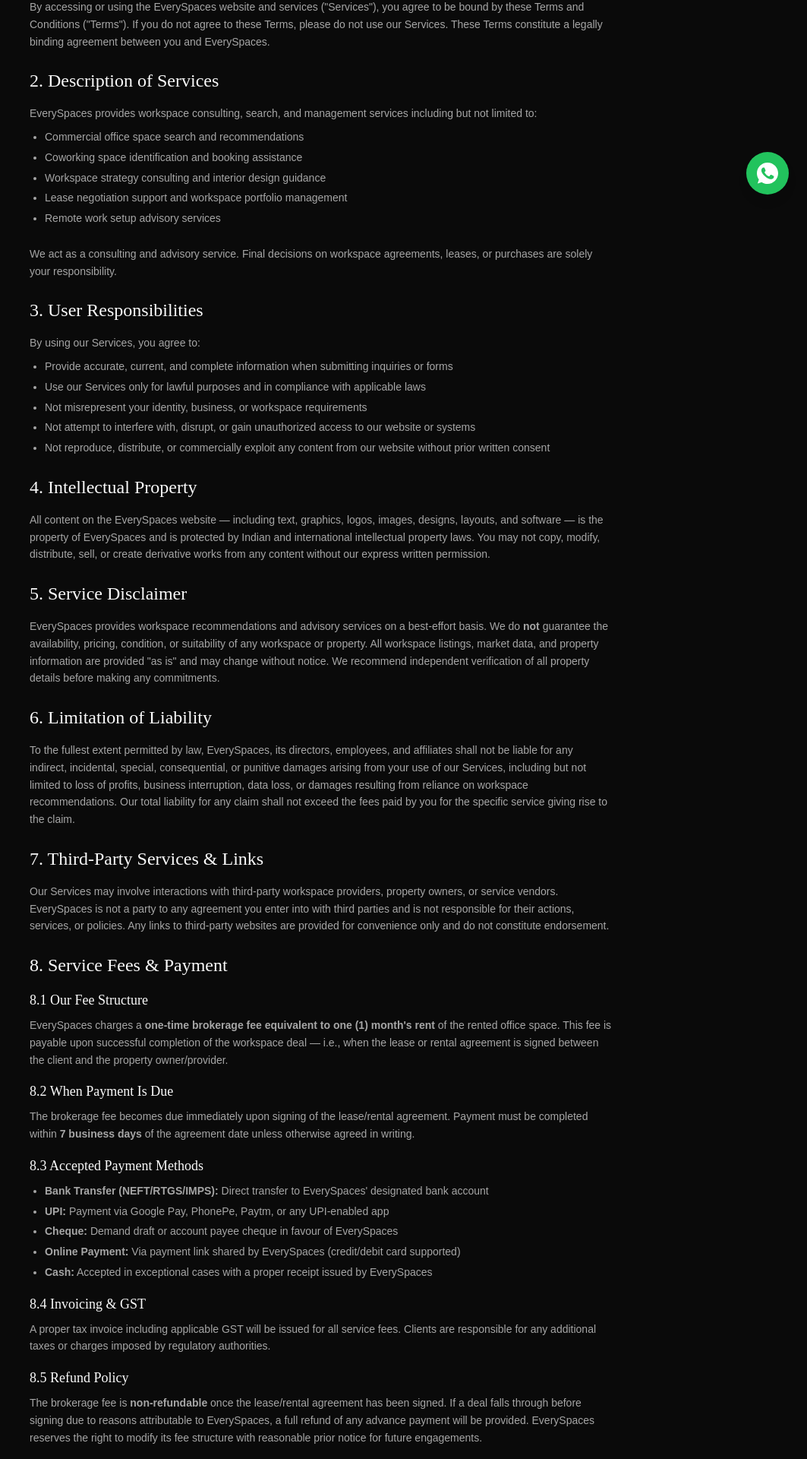
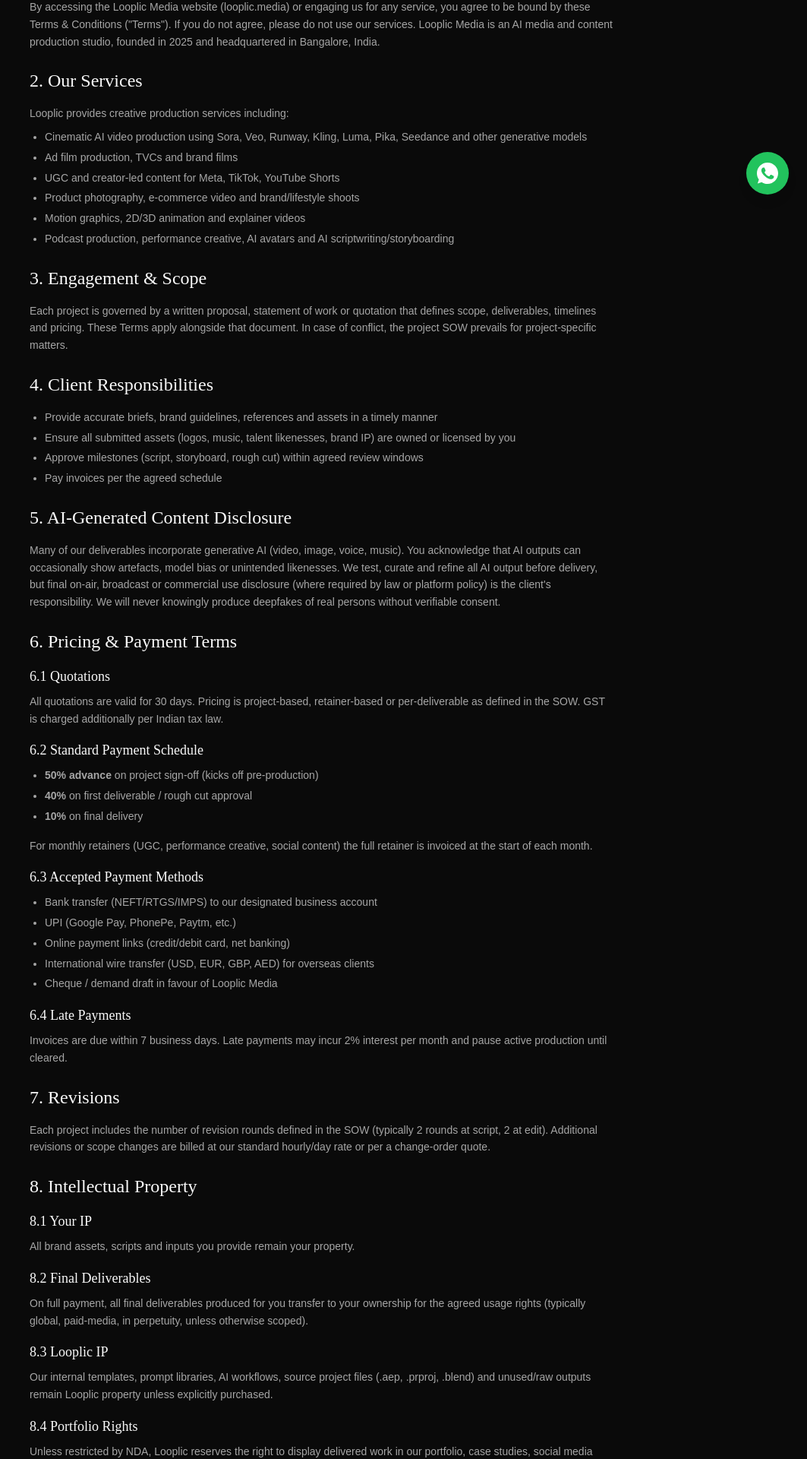
Before and after one commit to revenuxe/looplic-media-js, a React (Vite) app: page /terms-and-conditions in a window 1280 px wide. Shown: the part 520-2440 px from the top of the page at 76% size, without its empty margins (217-1280 px from the left). Built offline with nearby package versions, Linux system fonts and the light colour scheme.

Commit message:
Changes
Co-authored-by: revenuxe <255688540+revenuxe@users.noreply.github.com>

```diff
--- a/src/pages/TermsConditions.tsx
+++ b/src/pages/TermsConditions.tsx
@@ -3,22 +3,22 @@ import FooterSection from "@/components/FooterSection";
 import AnimatedSection from "@/components/AnimatedSection";
 import SEOHead from "@/components/SEOHead";
 
-const lastUpdated = "March 1, 2025";
+const lastUpdated = "January 15, 2025";
 
 const TermsConditions = () => {
   return (
     <div className="min-h-screen bg-background">
       <SEOHead
-        title="Terms & Conditions – EverySpaces | Service Agreement & Policies"
-        description="Review EverySpaces' terms and conditions covering service fees, payment methods, liability, and workspace consulting policies. Transparent terms for all clients."
+        title="Terms & Conditions | Looplic AI Media — Service Agreement"
+        description="Terms & conditions for engaging Looplic Media for AI video production, ad films, UGC, product shoots and content services. Scope, payment, IP, deliverables and revisions."
         canonical="/terms-and-conditions"
-        keywords="EverySpaces terms and conditions, service agreement, office brokerage fees, workspace consulting terms, payment policy"
+        keywords="Looplic terms and conditions, AI video production agreement, ad film service agreement, content production terms, IP ownership video, payment terms studio India"
       />
       <Navbar />
       <AnimatedSection>
         <section className="py-16 md:py-24 px-4 sm:px-6 lg:px-12 bg-primary text-primary-foreground">
           <div className="max-w-3xl mx-auto text-center">
-            <p className="text-accent font-semibold text-sm tracking-widest uppercase mb-4">Legal</p>
+            <p className="text-accent font-semibold text-sm tracking-widest uppercase mb-4">Legal · Est. 2025</p>
             <h1 className="text-3xl sm:text-4xl md:text-5xl font-serif leading-tight mb-4">Terms & Conditions</h1>
             <p className="text-primary-foreground/70 text-sm">Last updated: {lastUpdated}</p>
           </div>
@@ -31,121 +31,133 @@ const TermsConditions = () => {
 
             <h2 className="text-xl sm:text-2xl font-serif mb-4">1. Acceptance of Terms</h2>
             <p className="text-muted-foreground text-sm leading-relaxed mb-6">
-              By accessing or using the EverySpaces website and services ("Services"), you agree to be bound by these Terms and Conditions ("Terms"). If you do not agree to these Terms, please do not use our Services. These Terms constitute a legally binding agreement between you and EverySpaces.
+              By accessing the Looplic Media website (looplic.media) or engaging us for any service, you agree to be bound by these Terms & Conditions ("Terms"). If you do not agree, please do not use our services. Looplic Media is an AI media and content production studio, founded in 2025 and headquartered in Bangalore, India.
             </p>
 
-            <h2 className="text-xl sm:text-2xl font-serif mb-4">2. Description of Services</h2>
-            <p className="text-muted-foreground text-sm leading-relaxed mb-2">EverySpaces provides workspace consulting, search, and management services including but not limited to:</p>
+            <h2 className="text-xl sm:text-2xl font-serif mb-4">2. Our Services</h2>
+            <p className="text-muted-foreground text-sm leading-relaxed mb-2">Looplic provides creative production services including:</p>
             <ul className="list-disc pl-5 text-muted-foreground text-sm leading-relaxed mb-6 space-y-1">
-              <li>Commercial office space search and recommendations</li>
-              <li>Coworking space identification and booking assistance</li>
-              <li>Workspace strategy consulting and interior design guidance</li>
-              <li>Lease negotiation support and workspace portfolio management</li>
-              <li>Remote work setup advisory services</li>
+              <li>Cinematic AI video production using Sora, Veo, Runway, Kling, Luma, Pika, Seedance and other generative models</li>
+              <li>Ad film production, TVCs and brand films</li>
+              <li>UGC and creator-led content for Meta, TikTok, YouTube Shorts</li>
+              <li>Product photography, e-commerce video and brand/lifestyle shoots</li>
+              <li>Motion graphics, 2D/3D animation and explainer videos</li>
+              <li>Podcast production, performance creative, AI avatars and AI scriptwriting/storyboarding</li>
             </ul>
+
+            <h2 className="text-xl sm:text-2xl font-serif mb-4">3. Engagement & Scope</h2>
             <p className="text-muted-foreground text-sm leading-relaxed mb-6">
-              We act as a consulting and advisory service. Final decisions on workspace agreements, leases, or purchases are solely your responsibility.
+              Each project is governed by a written proposal, statement of work or quotation that defines scope, deliverables, timelines and pricing. These Terms apply alongside that document. In case of conflict, the project SOW prevails for project-specific matters.
             </p>
 
-            <h2 className="text-xl sm:text-2xl font-serif mb-4">3. User Responsibilities</h2>
-            <p className="text-muted-foreground text-sm leading-relaxed mb-2">By using our Services, you agree to:</p>
+            <h2 className="text-xl sm:text-2xl font-serif mb-4">4. Client Responsibilities</h2>
             <ul className="list-disc pl-5 text-muted-foreground text-sm leading-relaxed mb-6 space-y-1">
-              <li>Provide accurate, current, and complete information when submitting inquiries or forms</li>
-              <li>Use our Services only for lawful purposes and in compliance with applicable laws</li>
-              <li>Not misrepresent your identity, business, or workspace requirements</li>
-              <li>Not attempt to interfere with, disrupt, or gain unauthorized access to our website or systems</li>
-              <li>Not reproduce, distribute, or commercially exploit any content from our website without prior written consent</li>
+              <li>Provide accurate briefs, brand guidelines, references and assets in a timely manner</li>
+              <li>Ensure all submitted assets (logos, music, talent likenesses, brand IP) are owned or licensed by you</li>
+              <li>Approve milestones (script, storyboard, rough cut) within agreed review windows</li>
+              <li>Pay invoices per the agreed schedule</li>
             </ul>
 
-            <h2 className="text-xl sm:text-2xl font-serif mb-4">4. Intellectual Property</h2>
+            <h2 className="text-xl sm:text-2xl font-serif mb-4">5. AI-Generated Content Disclosure</h2>
             <p className="text-muted-foreground text-sm leading-relaxed mb-6">
-              All content on the EverySpaces website — including text, graphics, logos, images, designs, layouts, and software — is the property of EverySpaces and is protected by Indian and international intellectual property laws. You may not copy, modify, distribute, sell, or create derivative works from any content without our express written permission.
+              Many of our deliverables incorporate generative AI (video, image, voice, music). You acknowledge that AI outputs can occasionally show artefacts, model bias or unintended likenesses. We test, curate and refine all AI output before delivery, but final on-air, broadcast or commercial use disclosure (where required by law or platform policy) is the client's responsibility. We will never knowingly produce deepfakes of real persons without verifiable consent.
             </p>
 
-            <h2 className="text-xl sm:text-2xl font-serif mb-4">5. Service Disclaimer</h2>
+            <h2 className="text-xl sm:text-2xl font-serif mb-4">6. Pricing & Payment Terms</h2>
+            <h3 className="text-lg font-serif mb-2">6.1 Quotations</h3>
+            <p className="text-muted-foreground text-sm leading-relaxed mb-4">
+              All quotations are valid for 30 days. Pricing is project-based, retainer-based or per-deliverable as defined in the SOW. GST is charged additionally per Indian tax law.
+            </p>
+            <h3 className="text-lg font-serif mb-2">6.2 Standard Payment Schedule</h3>
+            <ul className="list-disc pl-5 text-muted-foreground text-sm leading-relaxed mb-4 space-y-1">
+              <li><strong>50% advance</strong> on project sign-off (kicks off pre-production)</li>
+              <li><strong>40%</strong> on first deliverable / rough cut approval</li>
+              <li><strong>10%</strong> on final delivery</li>
+            </ul>
+            <p className="text-muted-foreground text-sm leading-relaxed mb-4">
+              For monthly retainers (UGC, performance creative, social content) the full retainer is invoiced at the start of each month.
+            </p>
+            <h3 className="text-lg font-serif mb-2">6.3 Accepted Payment Methods</h3>
+            <ul className="list-disc pl-5 text-muted-foreground text-sm leading-relaxed mb-4 space-y-1">
+              <li>Bank transfer (NEFT/RTGS/IMPS) to our designated business account</li>
+              <li>UPI (Google Pay, PhonePe, Paytm, etc.)</li>
+              <li>Online payment links (credit/debit card, net banking)</li>
+              <li>International wire transfer (USD, EUR, GBP, AED) for overseas clients</li>
+              <li>Cheque / demand draft in favour of Looplic Media</li>
+            </ul>
+            <h3 className="text-lg font-serif mb-2">6.4 Late Payments</h3>
             <p className="text-muted-foreground text-sm leading-relaxed mb-6">
-              EverySpaces provides workspace recommendations and advisory services on a best-effort basis. We do <strong>not</strong> guarantee the availability, pricing, condition, or suitability of any workspace or property. All workspace listings, market data, and property information are provided "as is" and may change without notice. We recommend independent verification of all property details before making any commitments.
+              Invoices are due within 7 business days. Late payments may incur 2% interest per month and pause active production until cleared.
             </p>
 
-            <h2 className="text-xl sm:text-2xl font-serif mb-4">6. Limitation of Liability</h2>
+            <h2 className="text-xl sm:text-2xl font-serif mb-4">7. Revisions</h2>
             <p className="text-muted-foreground text-sm leading-relaxed mb-6">
-              To the fullest extent permitted by law, EverySpaces, its directors, employees, and affiliates shall not be liable for any indirect, incidental, special, consequential, or punitive damages arising from your use of our Services, including but not limited to loss of profits, business interruption, data loss, or damages resulting from reliance on workspace recommendations. Our total liability for any claim shall not exceed the fees paid by you for the specific service giving rise to the claim.
+              Each project includes the number of revision rounds defined in the SOW (typically 2 rounds at script, 2 at edit). Additional revisions or scope changes are billed at our standard hourly/day rate or per a change-order quote.
             </p>
 
-            <h2 className="text-xl sm:text-2xl font-serif mb-4">7. Third-Party Services & Links</h2>
+            <h2 className="text-xl sm:text-2xl function-serif mb-4">8. Intellectual Property</h2>
+            <h3 className="text-lg font-serif mb-2">8.1 Your IP</h3>
+            <p className="text-muted-foreground text-sm leading-relaxed mb-4">
+              All brand assets, scripts and inputs you provide remain your property.
+            </p>
+            <h3 className="text-lg font-serif mb-2">8.2 Final Deliverables</h3>
+            <p className="text-muted-foreground text-sm leading-relaxed mb-4">
+              On full payment, all final deliverables produced for you transfer to your ownership for the agreed usage rights (typically global, paid-media, in perpetuity, unless otherwise scoped).
+            </p>
+            <h3 className="text-lg font-serif mb-2">8.3 Looplic IP</h3>
+            <p className="text-muted-foreground text-sm leading-relaxed mb-4">
+              Our internal templates, prompt libraries, AI workflows, source project files (.aep, .prproj, .blend) and unused/raw outputs remain Looplic property unless explicitly purchased.
+            </p>
+            <h3 className="text-lg font-serif mb-2">8.4 Portfolio Rights</h3>
             <p className="text-muted-foreground text-sm leading-relaxed mb-6">
-              Our Services may involve interactions with third-party workspace providers, property owners, or service vendors. EverySpaces is not a party to any agreement you enter into with third parties and is not responsible for their actions, services, or policies. Any links to third-party websites are provided for convenience only and do not constitute endorsement.
+              Unless restricted by NDA, Looplic reserves the right to display delivered work in our portfolio, case studies, social media and award submissions.
             </p>
 
-            <h2 className="text-xl sm:text-2xl font-serif mb-4">8. Service Fees & Payment</h2>
-            <h3 className="text-lg font-serif mb-2">8.1 Our Fee Structure</h3>
-            <p className="text-muted-foreground text-sm leading-relaxed mb-4">
-              EverySpaces charges a <strong>one-time brokerage fee equivalent to one (1) month's rent</strong> of the rented office space. This fee is payable upon successful completion of the workspace deal — i.e., when the lease or rental agreement is signed between the client and the property owner/provider.
-            </p>
-            <h3 className="text-lg font-serif mb-2">8.2 When Payment Is Due</h3>
-            <p className="text-muted-foreground text-sm leading-relaxed mb-4">
-              The brokerage fee becomes due immediately upon signing of the lease/rental agreement. Payment must be completed within <strong>7 business days</strong> of the agreement date unless otherwise agreed in writing.
-            </p>
-            <h3 className="text-lg font-serif mb-2">8.3 Accepted Payment Methods</h3>
-            <ul className="list-disc pl-5 text-muted-foreground text-sm leading-relaxed mb-4 space-y-1">
-              <li><strong>Bank Transfer (NEFT/RTGS/IMPS):</strong> Direct transfer to EverySpaces' designated bank account</li>
-              <li><strong>UPI:</strong> Payment via Google Pay, PhonePe, Paytm, or any UPI-enabled app</li>
-              <li><strong>Cheque:</strong> Demand draft or account payee cheque in favour of EverySpaces</li>
-              <li><strong>Online Payment:</strong> Via payment link shared by EverySpaces (credit/debit card supported)</li>
-              <li><strong>Cash:</strong> Accepted in exceptional cases with a proper receipt issued by EverySpaces</li>
-            </ul>
-            <h3 className="text-lg font-serif mb-2">8.4 Invoicing & GST</h3>
-            <p className="text-muted-foreground text-sm leading-relaxed mb-4">
-              A proper tax invoice including applicable GST will be issued for all service fees. Clients are responsible for any additional taxes or charges imposed by regulatory authorities.
-            </p>
-            <h3 className="text-lg font-serif mb-2">8.5 Refund Policy</h3>
+            <h2 className="text-xl sm:text-2xl font-serif mb-4">9. Talent, Music & Third-Party Licenses</h2>
             <p className="text-muted-foreground text-sm leading-relaxed mb-6">
-              The brokerage fee is <strong>non-refundable</strong> once the lease/rental agreement has been signed. If a deal falls through before signing due to reasons attributable to EverySpaces, a full refund of any advance payment will be provided. EverySpaces reserves the right to modify its fee structure with reasonable prior notice for future engagements.
+              Stock footage, music, fonts, talent appearances and AI vendor outputs may carry usage restrictions defined by their original licensors. Looplic will procure licenses appropriate to the agreed scope. Expanded usage (TV, OOH, broadcast, multi-year) may incur additional licensing fees.
             </p>
 
-            <h2 className="text-xl sm:text-2xl font-serif mb-4">9. Confidentiality</h2>
+            <h2 className="text-xl sm:text-2xl font-serif mb-4">10. Cancellation & Refunds</h2>
             <p className="text-muted-foreground text-sm leading-relaxed mb-6">
-              Both parties agree to maintain the confidentiality of any proprietary or sensitive information shared during the course of our engagement. This includes business strategies, financial details, workspace requirements, and any other information marked or reasonably understood as confidential. This obligation survives termination of the engagement.
+              If you cancel after kick-off, fees for work completed up to cancellation are non-refundable. Pre-production cancellations after creative locking are billed at 50% of the project value. Shoot cancellations within 72 hours of shoot day are billed at 100% (crew, equipment and location commitments are non-refundable).
             </p>
 
-            <h2 className="text-xl sm:text-2xl font-serif mb-4">10. Indemnification</h2>
+            <h2 className="text-xl sm:text-2xl font-serif mb-4">11. Confidentiality</h2>
             <p className="text-muted-foreground text-sm leading-relaxed mb-6">
-              You agree to indemnify, defend, and hold harmless EverySpaces and its officers, directors, employees, and agents from any claims, damages, losses, liabilities, costs, or expenses (including legal fees) arising from your use of the Services, violation of these Terms, or infringement of any third-party rights.
+              Both parties agree to keep confidential all non-public information shared during engagement, including strategies, unreleased products, financials and creative concepts. This obligation survives termination.
             </p>
 
-            <h2 className="text-xl sm:text-2xl font-serif mb-4">11. Termination</h2>
+            <h2 className="text-xl sm:text-2xl font-serif mb-4">12. Limitation of Liability</h2>
             <p className="text-muted-foreground text-sm leading-relaxed mb-6">
-              EverySpaces reserves the right to suspend or terminate your access to the Services at any time, with or without cause, and without prior notice. Upon termination, all provisions of these Terms that should reasonably survive — including intellectual property, limitation of liability, indemnification, and governing law — shall remain in effect.
+              Looplic's total liability for any claim shall not exceed the fees paid for the specific deliverable giving rise to the claim. We are not liable for indirect, incidental, consequential or business-interruption damages, including loss of revenue or campaign performance.
             </p>
 
-            <h2 className="text-xl sm:text-2xl font-serif mb-4">12. Governing Law & Dispute Resolution</h2>
+            <h2 className="text-xl sm:text-2xl font-serif mb-4">13. Indemnification</h2>
             <p className="text-muted-foreground text-sm leading-relaxed mb-6">
-              These Terms are governed by the laws of India. Any disputes arising from these Terms or your use of the Services shall be subject to the exclusive jurisdiction of the courts in Bangalore, Karnataka, India. Both parties agree to attempt resolution through good-faith negotiation before pursuing legal action.
+              You agree to indemnify Looplic against claims arising from inaccurate briefs, unlicensed assets you provided, or misuse of delivered content beyond the agreed usage rights.
             </p>
 
-            <h2 className="text-xl sm:text-2xl font-serif mb-4">13. Force Majeure</h2>
+            <h2 className="text-xl sm:text-2xl font-serif mb-4">14. Force Majeure</h2>
             <p className="text-muted-foreground text-sm leading-relaxed mb-6">
-              EverySpaces shall not be liable for any failure or delay in performing our obligations due to circumstances beyond our reasonable control, including but not limited to natural disasters, pandemics, government actions, cyber attacks, or infrastructure failures.
+              Neither party is liable for delays caused by events beyond reasonable control — natural disasters, pandemics, government restrictions, AI vendor outages, infrastructure failures or geopolitical events.
             </p>
 
-            <h2 className="text-xl sm:text-2xl font-serif mb-4">14. Modifications to Terms</h2>
+            <h2 className="text-xl sm:text-2xl font-serif mb-4">15. Governing Law</h2>
             <p className="text-muted-foreground text-sm leading-relaxed mb-6">
-              We reserve the right to update or modify these Terms at any time. Changes will be posted on this page with an updated "Last Updated" date. Your continued use of the Services after any changes constitutes acceptance of the revised Terms. We recommend reviewing these Terms periodically.
+              These Terms are governed by the laws of India. Disputes will be resolved in the courts of Bangalore, Karnataka. Both parties agree to attempt good-faith resolution before initiating legal proceedings.
             </p>
 
-            <h2 className="text-xl sm:text-2xl font-serif mb-4">15. Severability</h2>
+            <h2 className="text-xl sm:text-2xl font-serif mb-4">16. Updates</h2>
             <p className="text-muted-foreground text-sm leading-relaxed mb-6">
-              If any provision of these Terms is found to be invalid, illegal, or unenforceable by a court of competent jurisdiction, the remaining provisions shall continue in full force and effect.
+              We may update these Terms periodically. The "Last updated" date will reflect changes. Continued use of our services constitutes acceptance.
             </p>
 
-            <h2 className="text-xl sm:text-2xl font-serif mb-4">16. Contact Us</h2>
-            <p className="text-muted-foreground text-sm leading-relaxed mb-2">
-              For questions or concerns about these Terms, please reach out:
-            </p>
+            <h2 className="text-xl sm:text-2xl font-serif mb-4">17. Contact</h2>
             <div className="bg-secondary rounded-xl p-5 text-sm text-muted-foreground space-y-1">
-              <p><strong className="text-foreground">EverySpaces</strong></p>
-              <p>HBR Layout, Bangalore, India</p>
-              <p>Email: everyspaces.com@gmail.com</p>
+              <p><strong className="text-foreground">Looplic Media</strong></p>
+              <p>Bangalore, India</p>
+              <p>Email: hello@looplic.media</p>
               <p>Phone: +91 98862 85028</p>
             </div>
           </div>
```
